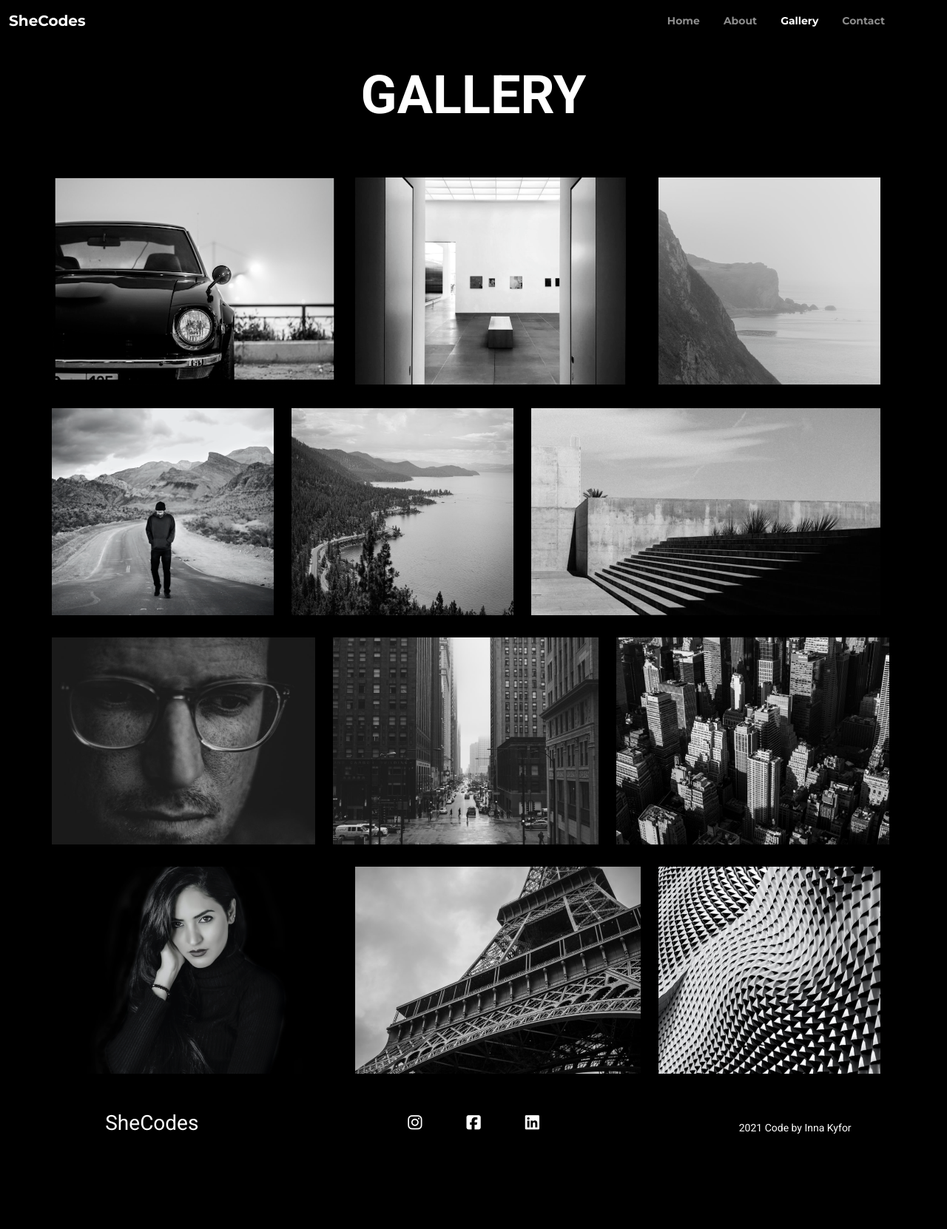
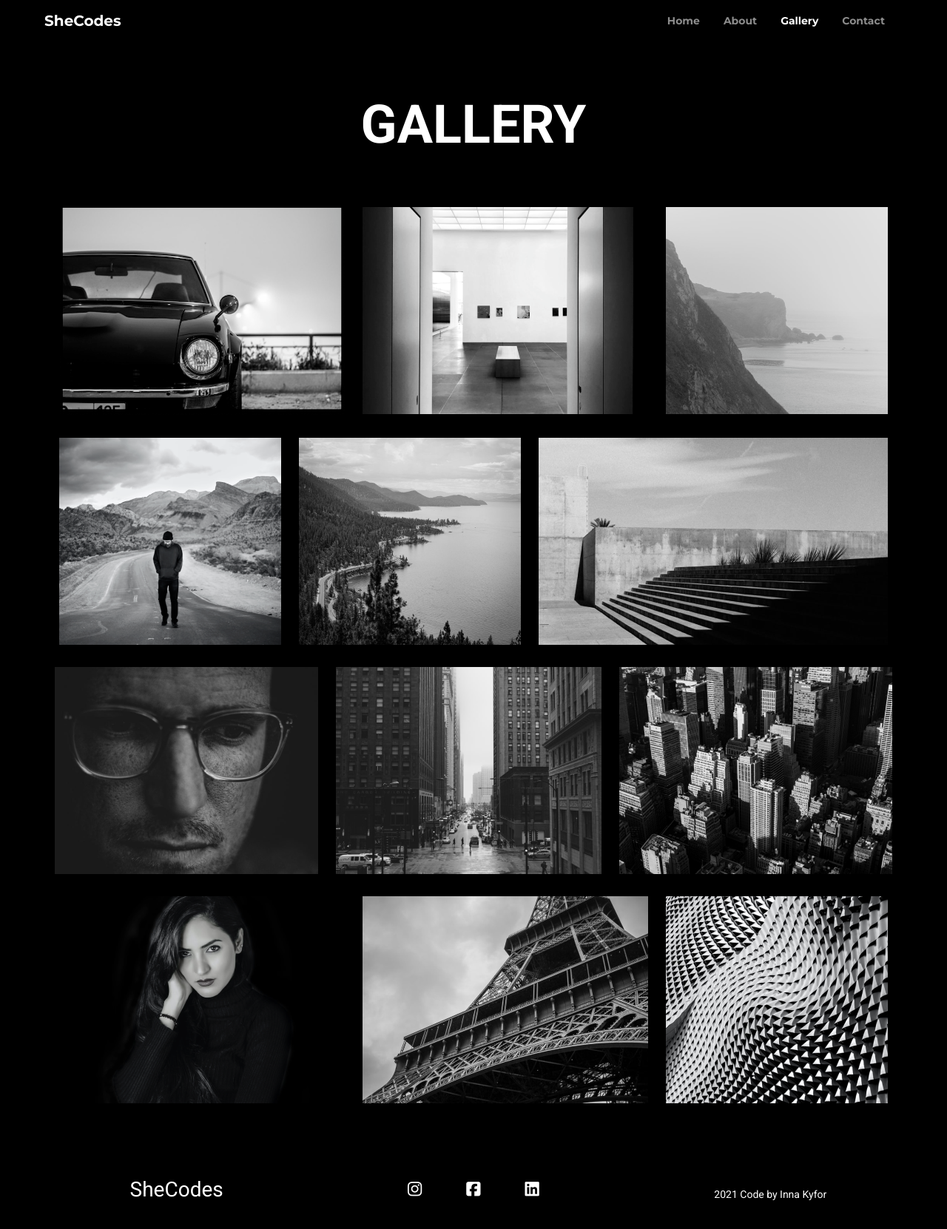
Before and after one commit to evernow19/photography, a plain HTML site: page gallery.html in a window 1280 px wide. Shown: the whole page at 74% size. Before the commit the page ends 1594 px from the top, so only its background shows below. Drawn offline with nearby package versions, Linux system fonts and the light colour scheme.

Commit message:
Change padding in footer and centered h1 in contact.html

```diff
--- a/gallery.html
+++ b/gallery.html
@@ -15,7 +15,7 @@
 
         <nav class="navbar navbar-expand-lg navbar-dark bg-dark">
             <div class="container-fluid">
-              <a class="navbar-brand" href="index.html">SheCodes</a>
+              <a class="navbar-brand ms-5" href="index.html">SheCodes</a>
               <button class="navbar-toggler" type="button" data-bs-toggle="collapse" data-bs-target="#navbarNavAltMarkup" aria-controls="navbarNavAltMarkup" aria-expanded="false" aria-label="Toggle navigation">
                 <span class="navbar-toggler-icon"></span>
               </button>
@@ -31,7 +31,7 @@
           </nav>
           <h1 style="padding: 30px;"> GALLERY </h1>
           <div class="container">
-            <div class="row">
+            <div class="row justify-content-center">
               <div class="col-sm-auto">
                 <img src="images/Rectangle 1.png" />
               </div>
@@ -42,7 +42,7 @@
                 <img src="images/Rectangle 3.png" />
               </div>
             </div>
-            <div class="row">
+            <div class="row justify-content-center">
                 <div class="col-sm-auto">
                   <img src="images/Rectangle 4.png" />
                 </div>
@@ -53,7 +53,7 @@
                   <img src="images/Rectangle 6.png" />
                 </div>
               </div>
-              <div class="row">
+              <div class="row justify-content-center">
                 <div class="col-sm-auto">
                   <img src="images/Rectangle 7.png" />
                 </div>
@@ -64,7 +64,7 @@
                   <img src="images/Rectangle 9.png" />
                 </div>
               </div>
-              <div class="row">
+              <div class="row justify-content-center">
                 <div class="col-sm-auto">
                   <img src="images/Rectangle 10.png" />
                 </div>
--- a/styles.css
+++ b/styles.css
@@ -9,6 +9,7 @@ h1, h2, h3, h4, p, a {
 h1 {
     font-size: 72px;
     font-weight: bold;
+    margin-top: 40px;
 }
 h2 {
     font-size: 24px;
@@ -80,10 +81,7 @@ button {
     padding: 0 30px;
     font-size: 22px;
 }
-.about-me-page {
-    margin: 0;
-    padding: 0;
-}
+
 .about-me-page p {
     color: #F65282;
     font-weight: bold;
@@ -94,16 +92,18 @@ button {
         font-size: 64px;
         letter-spacing: 0.1em;
     }
+
 .contact-info {
     text-align: center;
-    padding: 100px 0;
+    padding: 150px 0;
 }
 .contact-info h5 {
     font-size: 14px;
     color: #F65282;
 }
 .footer {
-    padding: 50px 0;
+    margin-top: 50px;
+    padding: 50px 50px;
 }
 @media  (max-width: 600px) {
        h1 {
```
Also changed, not shown: about.html (+2 -2 lines), contact.html (+3 -2 lines), index.html (+1 -1 lines).
